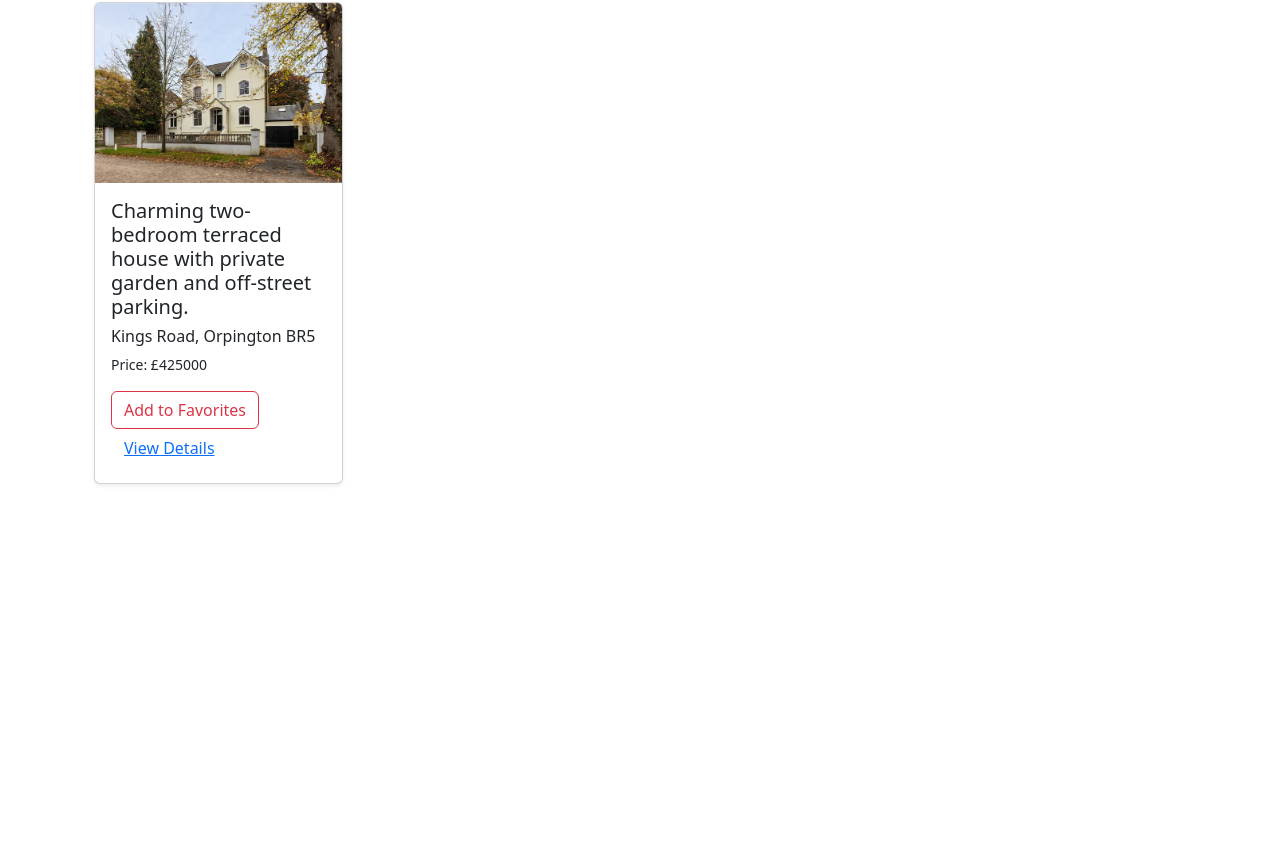
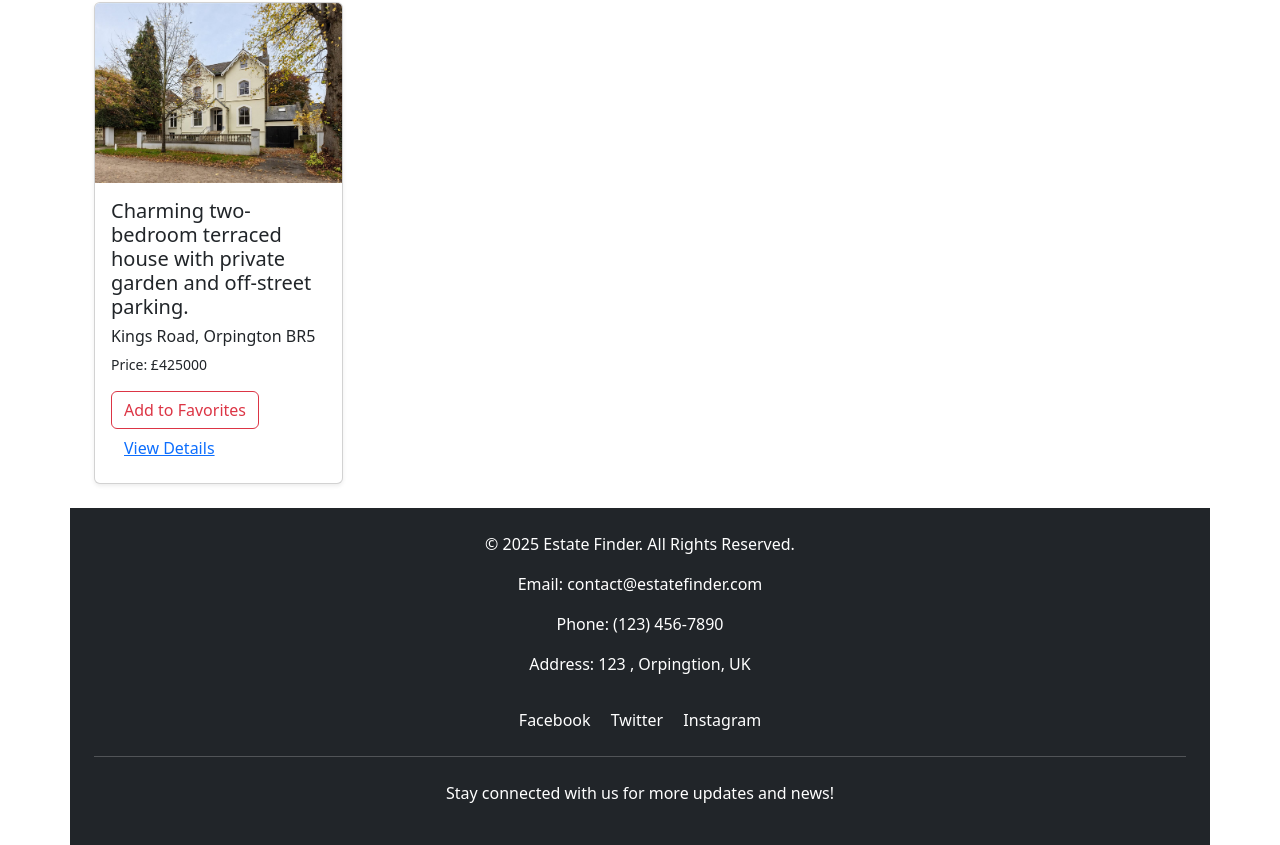
Before and after one commit to kavindya369/estate-agent-app, a React (Create React App) app: page / in a window 1280 px wide. Shown: the part 2634-3479 px from the top of the page. Before the commit the page ends 3142 px from the top, so only its background shows below. Built offline with nearby package versions, Linux system fonts and the light colour scheme.

Commit message:
Added footer component

```diff
--- /dev/null
+++ b/src/components/Footer.jsx
@@ -0,0 +1,44 @@
+import React from 'react';
+
+const Footer = () => {
+    return (
+        <footer className="bg-dark text-white text-center py-4" style={{ position: 'relative', bottom: '0', width: '100%' }}>
+            <div className="container-fluid">
+                {/* Footer Content */}
+                <div className="row">
+                    <div className="col-12 col-md-8 col-lg-6 mx-auto">
+                        <p>&copy; 2025 Estate Finder. All Rights Reserved.</p>
+                        <p>Email: contact@estatefinder.com </p>
+                        <p>Phone: (123) 456-7890</p>
+                        <p>Address: 123 , Orpingtion, UK</p>
+                    </div>
+                </div>
+
+                {/* Social Media Links */}
+                <div className="row justify-content-center my-3">
+                    <div className="col-12 col-md-8 col-lg-6">
+                        <div className="social-links">
+                            <a href="https://facebook.com" className="text-white mx-2" style={{ textDecoration: 'none' }}>
+                                <i className="fab fa-facebook"></i> Facebook
+                            </a>
+                            <a href="https://twitter.com" className="text-white mx-2" style={{ textDecoration: 'none' }}>
+                                <i className="fab fa-twitter"></i> Twitter
+                            </a>
+                            <a href="https://instagram.com" className="text-white mx-2" style={{ textDecoration: 'none' }}>
+                                <i className="fab fa-instagram"></i> Instagram
+                            </a>
+                        </div>
+                    </div>
+                </div>
+
+                <hr className="my-4" style={{ borderTop: '1px solid #ddd' }} />
+
+                <p style={{ fontSize: '16px' }} className="d-block">
+                    Stay connected with us for more updates and news!
+                </p>
+            </div>
+        </footer>
+    );
+};
+
+export default Footer;
--- a/src/components/PropertyDetails.jsx
+++ b/src/components/PropertyDetails.jsx
@@ -5,6 +5,7 @@ import { Tab, Tabs, TabList, TabPanel } from "react-tabs";
 import "react-image-gallery/styles/css/image-gallery.css";
 import "react-tabs/style/react-tabs.css";
 import propertiesData from '../assets/properties.json';
+import Fotter from './Footer';
 
 const PropertyDetails = () => {
   const { id } = useParams();
@@ -115,6 +116,7 @@ const PropertyDetails = () => {
           </div>
         </TabPanel>
       </Tabs>
+      <Fotter />
     </div>
   );
 };
--- a/src/components/PropertySearch.jsx
+++ b/src/components/PropertySearch.jsx
@@ -3,6 +3,7 @@ import propertiesData from '../assets/properties.json';
 import SearchForm from './SearchForm';
 import PropertyList from './PropertyList';
 import FavouriteList from './FavouriteList';
+import Footer from './Footer';
 
 const PropertySearch = () => {
   // State to manage form input values
@@ -195,6 +196,8 @@ const PropertySearch = () => {
             clearFavorites={clearFavorites}
           />
         </div>
+        <Footer />
+
       </div>
     </div>
   );
```
